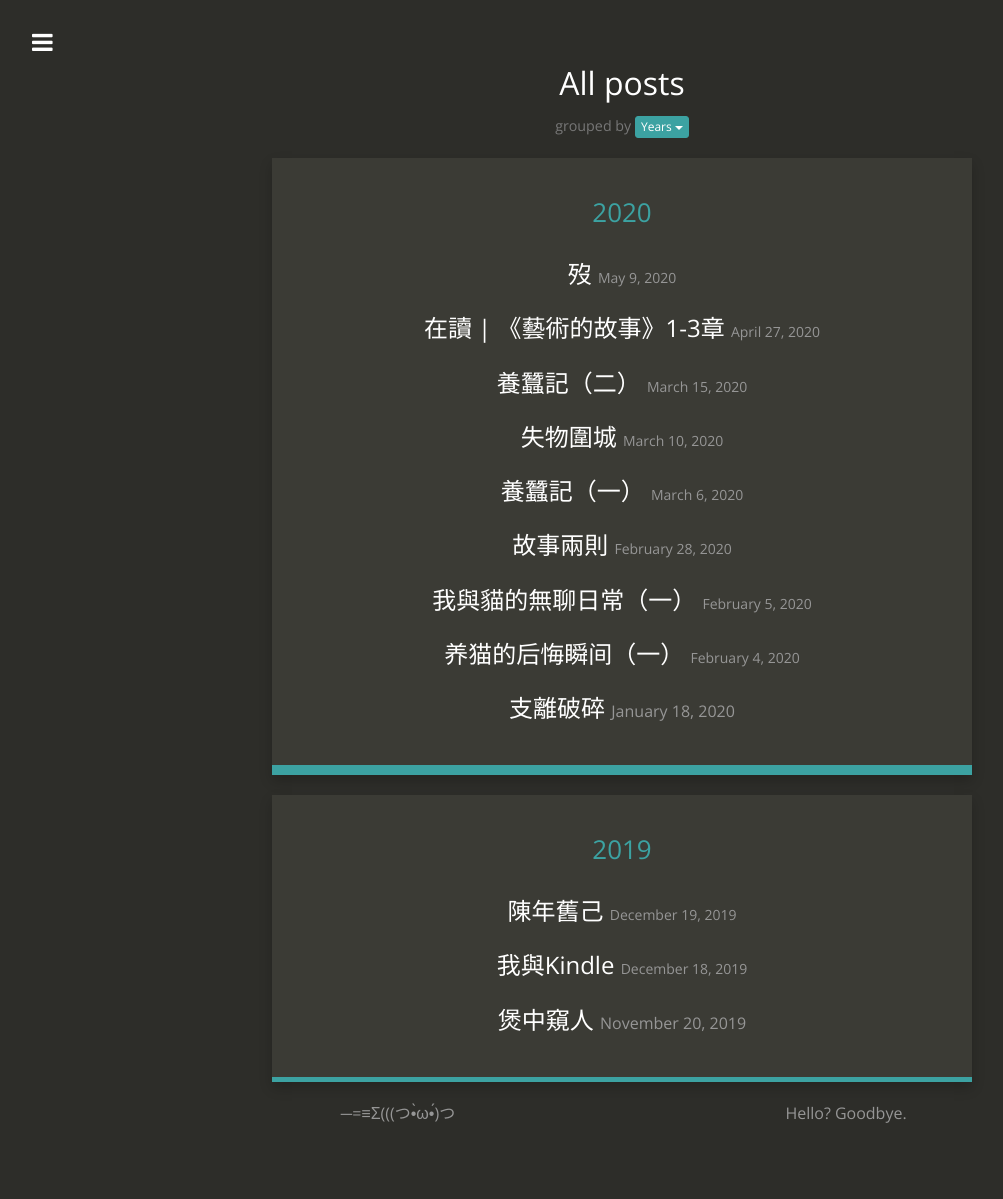
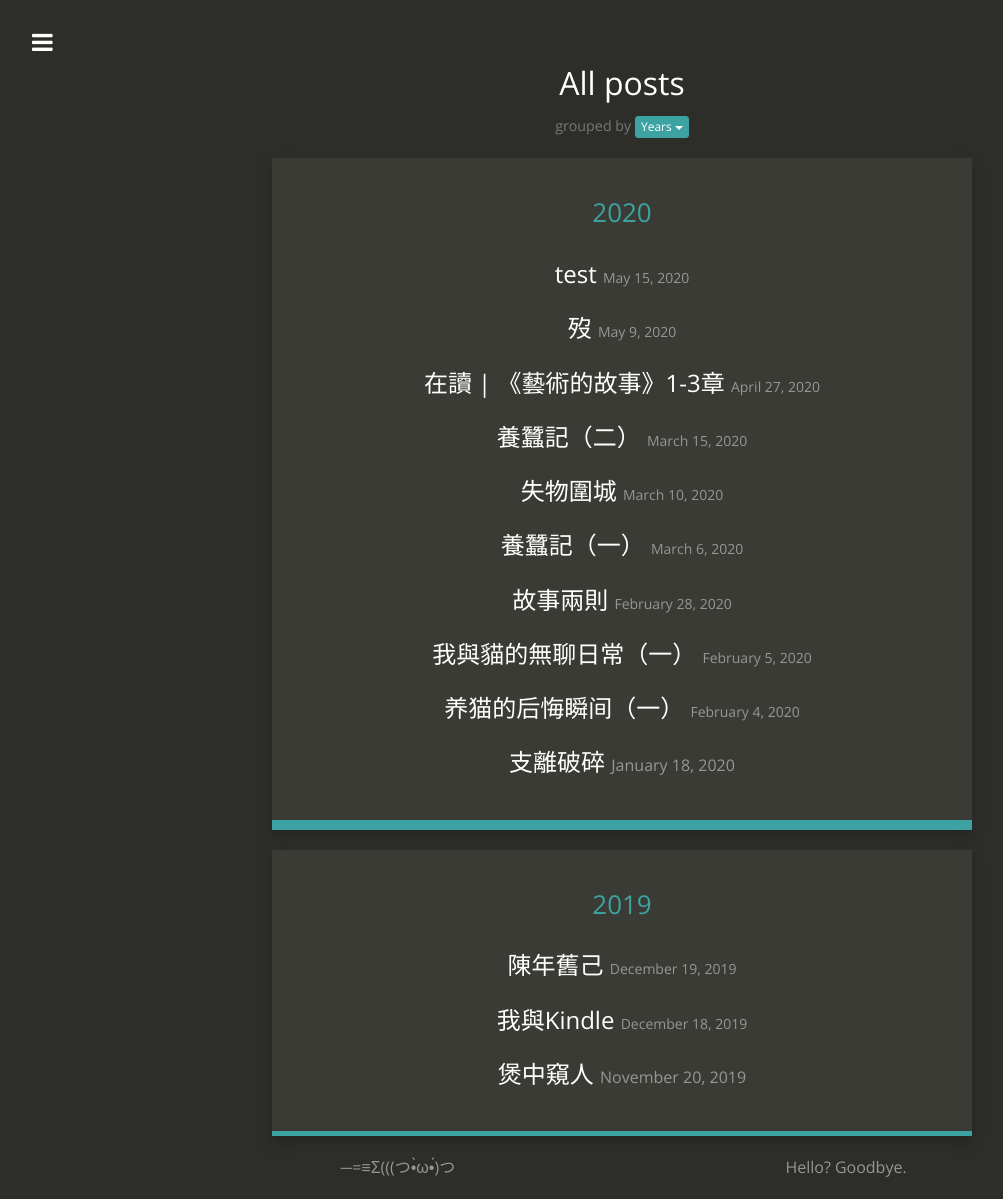
Before and after one commit to Jelly-Fisher/rycbar.github.io, a Jekyll site: the page built from posts.html, in a window 1280 px wide. Shown: the whole page, without its empty margins (18-1021 px from the left). Built offline with Jekyll 4.4.1, drawn with Linux system fonts in a browser that asks for light colours; nearby versions of some CDN libraries; a file with an impossible date is left out; before the commit the page ends 1145 px from its top, so only the background shows below that.

Commit message:
Update from Forestry.io JellyFisher updated _posts/2020-05-16-test.md

```diff
--- a/_posts/2020-05-16-test.md
+++ b/_posts/2020-05-16-test.md
@@ -1,7 +1,7 @@
 ---
 layout: post
-title: ''
-date:
+title: test
+date: 2020-05-16 00:00:00 +0800
 categories: ''
 tags: []
 
```
